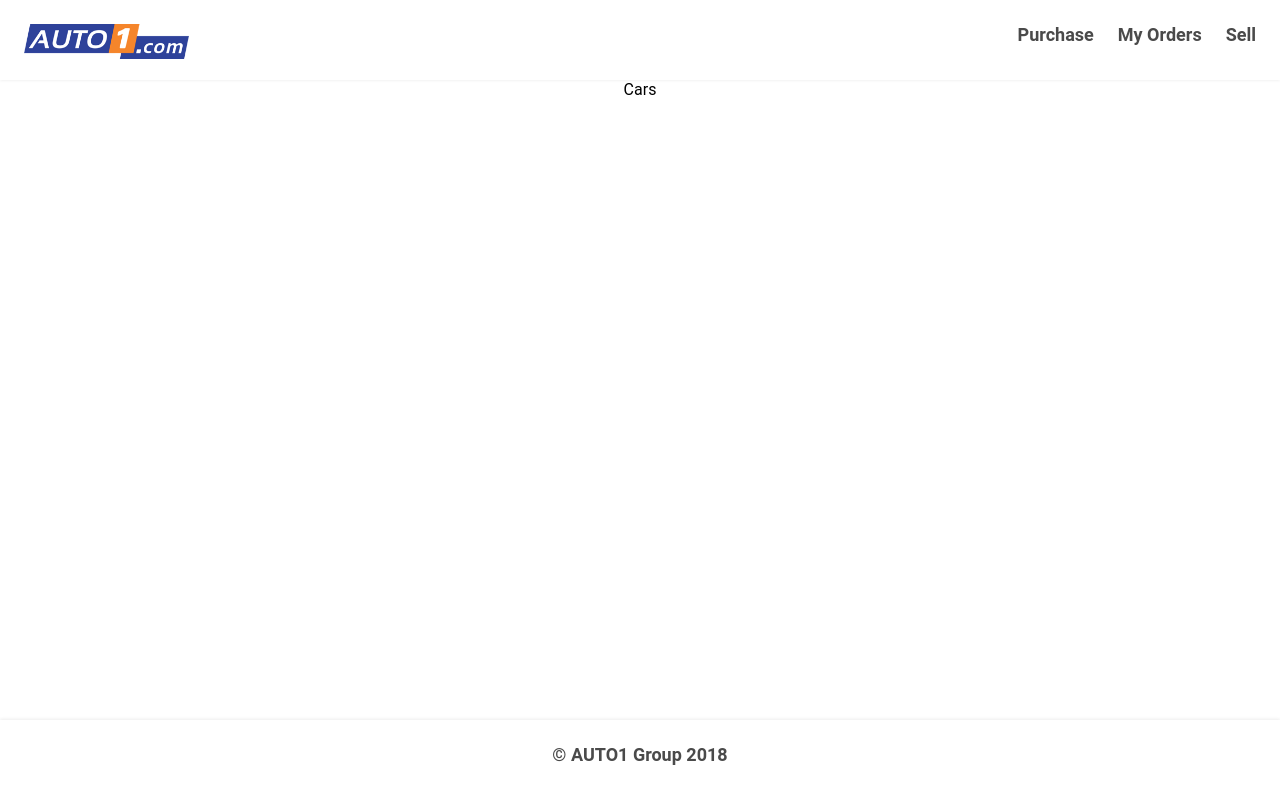
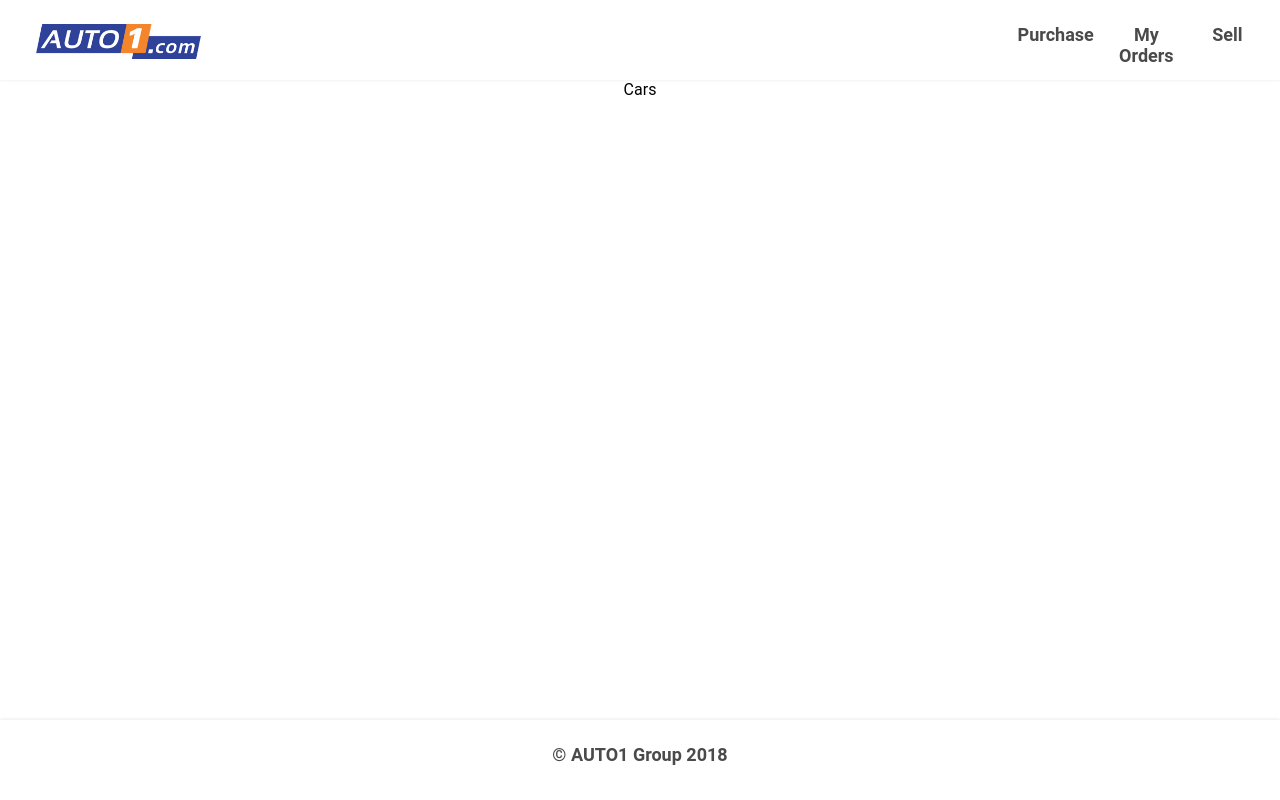
Before and after one commit to aimanesmimah/react-hustle, a React (Create React App) app: page /#/ in a window 1280 px wide. Built offline with nearby package versions, Linux system fonts and the light colour scheme.

Commit message:
update styles

```diff
--- a/src/styledComponents/fonts.js
+++ b/src/styledComponents/fonts.js
@@ -32,7 +32,7 @@
 
     ${({color})=> {
         if(color) return css`color: ${color}`
-        else return css`color: ${colors.light_grey}`
+        else return css`color: ${colors.dark_grey}`
     }}
 `
 
@@ -47,7 +47,7 @@
 
     ${({color})=> {
         if(color) return css`color: ${color}`
-        else return css`color: ${colors.light_grey}`
+        //else return css`color: ${colors.light_grey}`
     }}
 `
 
@@ -57,6 +57,6 @@
 
     ${({color})=> {
         if(color) return css`color: ${color}`
-        else return css`color: ${colors.light_grey}`
+        //else return css`color: ${colors.light_grey}`
     }}
 `
--- a/src/styledComponents/main.js
+++ b/src/styledComponents/main.js
@@ -1,6 +1,7 @@
 import styled, {css} from 'styled-components';
 //import injectGlobal from 'styled-components'; injectGlobal is no more supported in styled components
 import {createGlobalStyle} from 'styled-components';
+import { colors } from './colors';
 
 export const GlobalStyles = createGlobalStyle`
     html{
@@ -39,6 +40,11 @@
 `
 
 export const CustomDiv= styled.div`
+
+    &:hover{
+        ${({hoverColor})=> hoverColor && css`background: ${hoverColor}` };
+    }
+
    ${ props => {
        if(props && Object.keys(props).length){
             return css`
@@ -46,11 +52,11 @@
                 padding: ${props=> propertyMapper(props,'padding','0') };
                 border: ${props=> propertyMapper(props,'border','none') };
                 background: ${props=> propertyMapper(props,'background','none')};
-                width: ${props=> propertyMapper(props,'width','max-content')};
-                height: ${props=> propertyMapper(props,'height','initial')};
+                width: ${props=> propertyMapper(props,'width','100%')};
+                ${({height}) => height && css`height: ${height}` };
                 box-shadow: ${props=> propertyMapper(props,'boxShadow','none') };
                 cursor: ${props=> propertyMapper(props,'cursor','text')};
-                position: ${props=> propertyMapper(props,'position','static')};
+                position: ${props=> propertyMapper(props,'position','relative')};
                 bottom: ${props=> propertyMapper(props,'bottom','auto')};
                 top: ${props=> propertyMapper(props,'top','auto')};
                 left: ${props=> propertyMapper(props,'left','auto')};
@@ -65,8 +71,14 @@
 `
 
 export const ScrollableDiv= styled(CustomDiv)`
+    position : absolute;
+    z-index: 99;
     overflow-y: auto;
+    overflow-x:hidden;
     max-height: ${props=> props.maxHeight};
+    box-shadow: 0 0 1px 1px ${colors.light_grey};
+
+    ${({top}) => top && css`top: ${top}`  }
 `
 
 export const FlexRow= styled(Div)`
```
